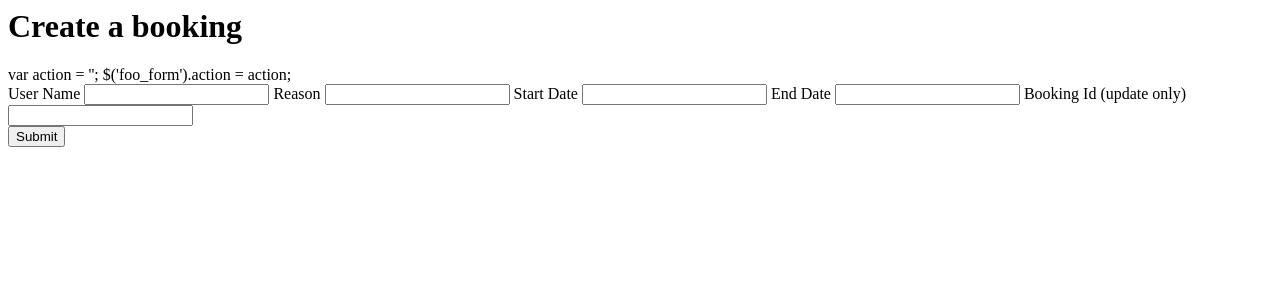
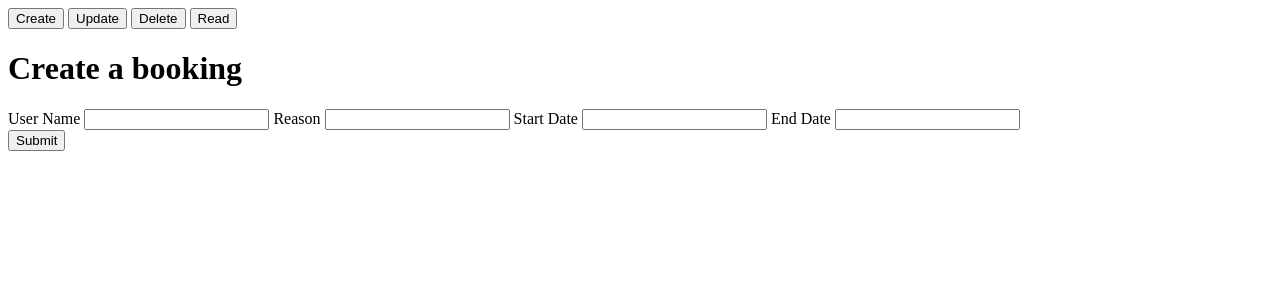
Before and after one commit to Penguinatormike/DoctorBooking, a PHP site: template src/App/templates/app/home-page.phtml in a window 1280 px wide. Shown: the top 300 px of the page. Run offline with PHP 8.4, Linux system fonts and the light colour scheme; the template is opened without the code that fills it, so the values that code supplies are empty.

Commit message:
feedback items fix: - update form input elements with names - implement front end with crud forms - fix post handlers - update readme

```diff
--- a/config/routes.php
+++ b/config/routes.php
@@ -40,5 +40,5 @@ return function (Application $app, MiddlewareFactory $factory, ContainerInterfac
     $app->get('/api/booking/get', App\Handler\GetBookingHandler::class, 'api.booking.get');
     $app->post('/api/booking/create', App\Handler\CreateBookingHandler::class, 'api.booking.create');
     $app->post('/api/booking/update', App\Handler\UpdateBookingHandler::class, 'api.booking.update');
-    $app->delete('/api/booking/delete', App\Handler\DeleteBookingHandler::class, 'api.booking.delete');
+    $app->post('/api/booking/delete', App\Handler\DeleteBookingHandler::class, 'api.booking.delete');
 };
--- a/src/App/src/Handler/CreateBookingHandler.php
+++ b/src/App/src/Handler/CreateBookingHandler.php
@@ -19,9 +19,8 @@ class CreateBookingHandler implements RequestHandlerInterface
     public function handle(ServerRequestInterface $request): ResponseInterface
     {
         $bookingHelper = new BookingHelper((new Database())->getConnection());
-        $requestParams = $request->getQueryParams();
         return $bookingHelper->createBooking(
-            !empty($requestParams['data']) ? json_decode($requestParams['data'], true) : []
+            !empty($request->getParsedBody()) ? $request->getParsedBody() : []
         );
     }
 
--- a/src/App/src/Handler/DeleteBookingHandler.php
+++ b/src/App/src/Handler/DeleteBookingHandler.php
@@ -19,9 +19,9 @@ class DeleteBookingHandler implements RequestHandlerInterface
     public function handle(ServerRequestInterface $request): ResponseInterface
     {
         $bookingHelper = new BookingHelper((new Database())->getConnection());
-        $requestParams = $request->getQueryParams();
+        $requestBody = $request->getParsedBody();
         return $bookingHelper->deleteBooking(
-            isset($requestParams['booking_id']) ? $requestParams['booking_id'] : null
+            isset($requestBody['booking_id']) ? $requestBody['booking_id'] : null
         );
     }
 
--- a/src/App/src/Handler/UpdateBookingHandler.php
+++ b/src/App/src/Handler/UpdateBookingHandler.php
@@ -19,10 +19,10 @@ class UpdateBookingHandler implements RequestHandlerInterface
     public function handle(ServerRequestInterface $request): ResponseInterface
     {
         $bookingHelper = new BookingHelper((new Database())->getConnection());
-        $requestParams = $request->getQueryParams();
+        $requestBody = $request->getParsedBody();
         return $bookingHelper->updateBooking(
-            isset($requestParams['booking_id']) ? $requestParams['booking_id'] : null,
-            !empty($requestParams['data']) ? json_decode($requestParams['data'], true) : []
+            isset($requestBody['booking_id']) ? $requestBody['booking_id'] : null,
+            $requestBody
         );
     }
 
--- a/src/App/templates/app/home-page.phtml
+++ b/src/App/templates/app/home-page.phtml
@@ -1,28 +1,90 @@
 <?php $this->headTitle('Home'); ?>
 
-<!-- TODO: implement front end -->
-<h1>Create a booking</h1>
-<div class="row">
-    <?php $this->headScript()->captureStart() ?>
-    var action = '<?php echo $this->baseUrl ?>';
-    $('foo_form').action = action;
-    <?php $this->headScript()->captureEnd() ?>
-    <!--  TODO: probably can be done less hacky  -->
-    <form action="<?=$this->url('api.booking.read', [], [
-        'handle' => 'create',
-    ])?>" method="POST">
+<style>
+    #update,
+    #delete,
+    #read {
+        display: none;
+    }
+</style>
+
+<div id="buttons">
+    <button id="create-toggle" class="btn btn-secondary">Create</button>
+    <button id="update-toggle" class="btn btn-secondary">Update</button>
+    <button id="delete-toggle" class="btn btn-secondary">Delete</button>
+    <button id="read-toggle" class="btn btn-secondary">Read</button>
+</div>
+<div id="forms" class="row">
+    <form id="create" action="<?=$this->url('api.booking.create')?>" method="POST">
+        <h1>Create a booking</h1>
         <div class="form-group">
             <label for="user">User Name</label>
-            <input type="text" class="form-control" id="user">
+            <input type="text" name="user" class="form-control" id="user" required="required">
             <label for="reason">Reason</label>
-            <input type="text" class="form-control" id="reason">
+            <input type="text" name="reason" class="form-control" id="reason" required="required">
             <label for="start_date">Start Date</label>
-            <input type="text" class="form-control" id="start_date">
+            <input type="text" name="start_date" class="form-control" id="start_date">
             <label for="end_date">End Date</label>
-            <input type="text" class="form-control" id="end_date">
-            <label for="booking_id">Booking Id (update only)</label>
-            <input type="text" class="form-control" id="booking_id">
+            <input type="text" name="end_date" class="form-control" id="end_date">
         </div>
         <button type="submit" class="btn btn-primary">Submit</button>
     </form>
+
+    <form id="update" action="<?=$this->url('api.booking.update')?>" method="POST">
+        <h1>Update a booking</h1>
+        <div class="form-group">
+            <label for="booking_id">Booking Id</label>
+            <input type="text" name="booking_id" class="form-control" id="booking_id" required="required">
+            <label for="reason">Reason</label>
+            <input type="text" name="reason" class="form-control" id="reason" required="required">
+            <label for="start_date">Start Date</label>
+            <input type="text" name="start_date" class="form-control" id="start_date">
+            <label for="end_date">End Date</label>
+            <input type="text" name="end_date" class="form-control" id="end_date">
+        </div>
+        <button type="submit" class="btn btn-primary">Update</button>
+    </form>
+
+    <form id="delete" action="<?=$this->url('api.booking.delete')?>" method="POST">
+        <h1>Delete a booking</h1>
+        <div class="form-group">
+            <label for="booking_id">Booking Id</label>
+            <input type="text" name="booking_id" class="form-control" id="booking_id" required="required">
+        </div>
+        <button type="submit" class="btn btn-primary">Delete</button>
+    </form>
+
+    <form id="read" action="<?=$this->url('api.booking.get')?>" method="GET">
+        <h1>Read a booking</h1>
+        <div class="form-group">
+            <label for="booking_id">Booking Id</label>
+            <input type="text" name="booking_id" class="form-control" id="booking_id" required="required">
+        </div>
+        <button type="submit" class="btn btn-primary">Read</button>
+    </form>
 </div>
+
+<script>
+    // https://stackoverflow.com/a/32271772/9842191
+    let forms = document.querySelectorAll("#forms > form");
+    let formIds = [].map.call(forms, function(form) {
+        return form.id;
+    });
+
+    formIds.forEach(function (form) {
+        setUpButton(form);
+    });
+
+    function setUpButton(form) {
+        document.getElementById(form + '-toggle').onclick = function () {
+            document.getElementById(form).style.display = 'block';
+            hideAllBut(form);
+        };
+    }
+
+    function hideAllBut(id) {
+        formIds.forEach(function (form) {
+            if(id !== form) document.getElementById(form).style.display = 'none';
+        });
+    }
+</script>
--- a/src/App/templates/layout/default.phtml
+++ b/src/App/templates/layout/default.phtml
@@ -43,7 +43,7 @@ $this->inlineScript()
                             <a href="<?=$this->url('api.booking.read', [], [
                                 'handle' => 'get',
                             ])?>" class="nav-link">
-                                Get Bookings
+                                Get All Bookings
                             </a>
                         </li>
                     </ul>
```
Also changed, not shown: README.md.
